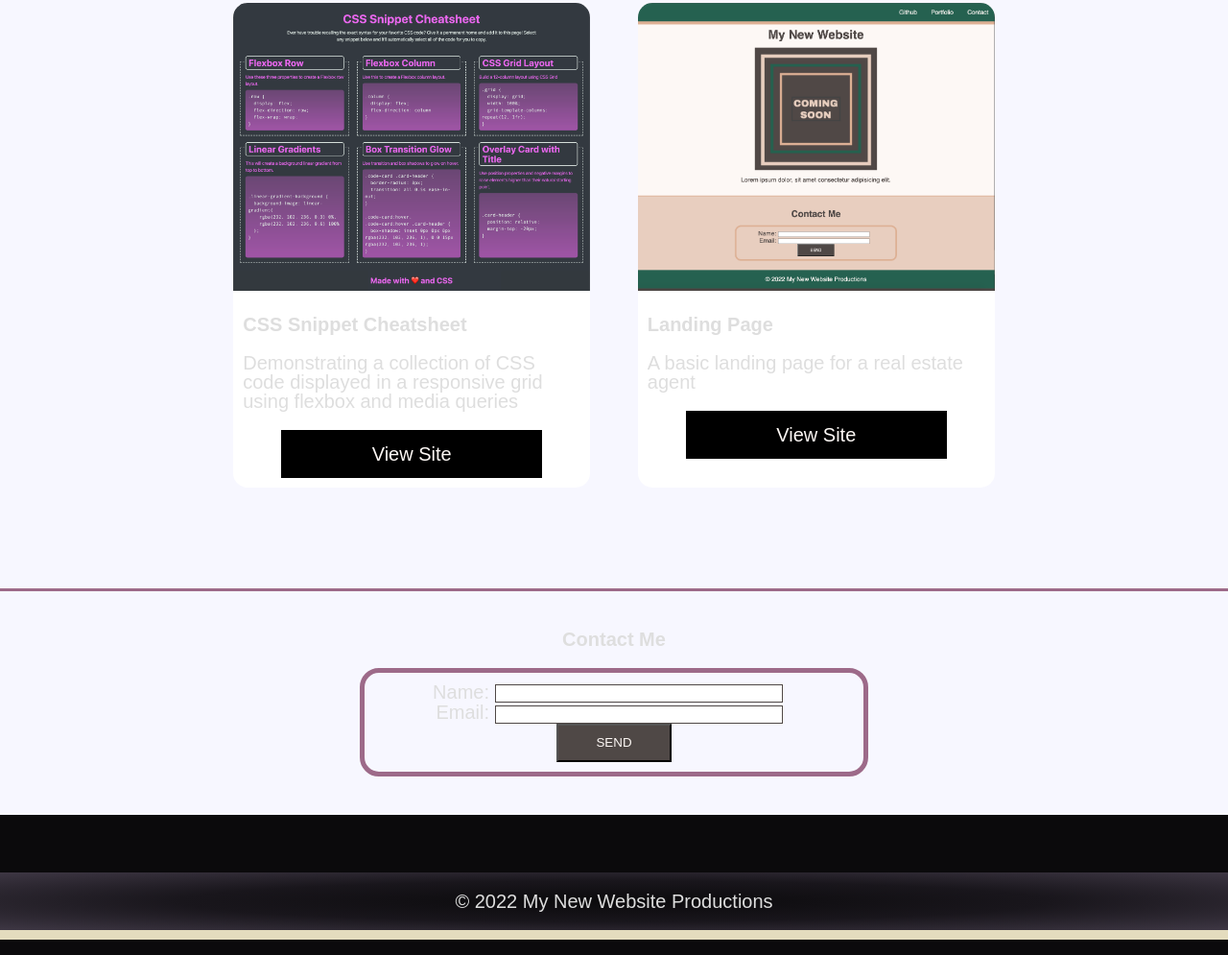
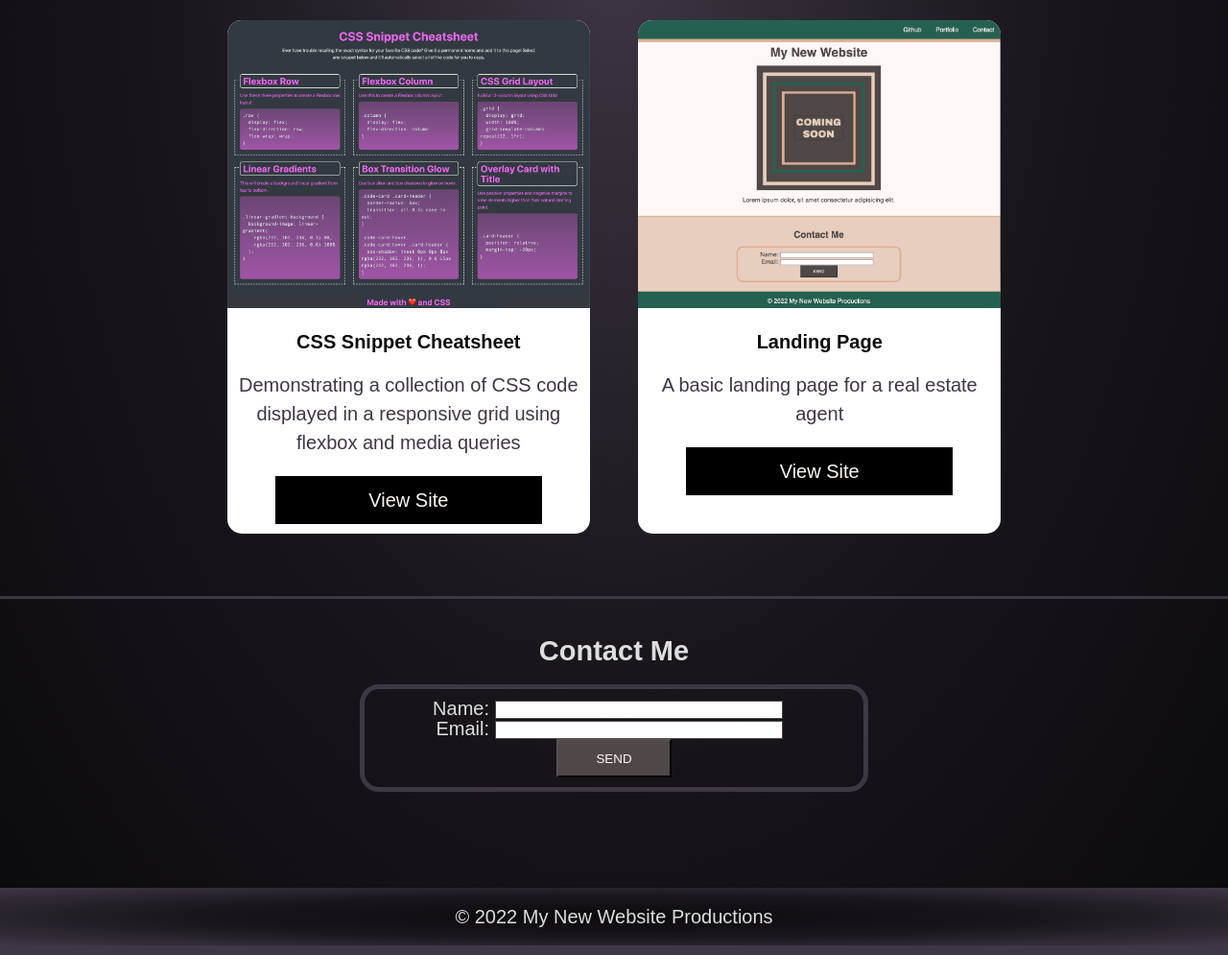
Before and after one commit to mschmitzzz/hw-2-professional-portfolio, a plain HTML site: page index.html in a window 1280 px wide. Shown: the part 1134-2129 px from the top of the page at 96% size. Drawn offline with Linux system fonts and the light colour scheme.

Commit message:
new color scheme

```diff
--- a/assets/css/style.css
+++ b/assets/css/style.css
@@ -2,7 +2,7 @@ body {
   position: relative;
   font-family: "Goudy Bookletter 1911", sans-serif;
   font-size: 20px;
-  background-color: #0b0a0c;
+  background-image: radial-gradient(#3e3744, #19161c, #0b0a0c);
   color: #dededeff;
 }
 
@@ -15,6 +15,10 @@ h1 {
   font-size: 32px;
   font-family: Verdana, Geneva, Tahoma, sans-serif;
   font-weight: 700;
+}
+
+h2 {
+  font-size: 29px;
 }
 
 main {
@@ -42,13 +46,13 @@ footer {
 
 header {
   position: fixed;
-  border-bottom: 10px solid #e4dcbeff;
+  border-bottom: 10px solid #3e3744;
 }
 
 footer {
   margin-top: 0;
   bottom: 0;
-  border-bottom: 10px solid #e4dcbeff;
+  border-bottom: 10px solid #3e3744;
   color: #dededeff;
 }
 
@@ -59,8 +63,7 @@ figure {
 section {
   margin-bottom: 0;
   padding: 20px 10px 40px 10px;
-  border-top: 3px solid #9d6a89;
-  background-color: #f7f7ff;
+  border-top: 3px solid #3e3744;
 }
 
 form {
@@ -68,7 +71,7 @@ form {
   margin: 0 auto;
   width: 500px;
   padding: 10px;
-  border: 5px solid #9d6a89;
+  border: 5px solid #3e3744;
   border-radius: 20px;
 }
 
@@ -116,7 +119,7 @@ button {
   height: 200px;
   border-radius: 100px;
   padding: 15px;
-  border: solid 5px #0c2461;
+  border: solid 5px #3e3744;
   display: block;
   margin: 20px auto;
 }
@@ -130,18 +133,10 @@ button {
 .card {
   background: white;
   width: 30%;
-  /* height: 100px; */
   margin: 2%;
   border-radius: 15px;
+  text-align: center;
 }
-
-/* .card:nth-child(4n-3) {
-  width: 60%;
-} */
-
-/* #first-card {
-  width: 500px;
-} */
 
 .card-image {
   height: 300px;
@@ -165,9 +160,13 @@ button {
 
 .card h3 {
   padding: 10px;
+  color: #0b0a0c;
+  font-weight: 900;
 }
 .card p {
   padding: 10px;
+  line-height: 30px;
+  color: #3e3744;
 }
 .card a {
   background-color: black;
--- a/index.html
+++ b/index.html
@@ -36,7 +36,7 @@
 
       <section id="portfolio">
         <h2 class="text-center">Portfolio</h2>
-        <section class="container">
+        <div class="container">
           <div class="card" id="first-card">
             <div class="card-image img1"></div>
             <h3>Rock Paper Scissors Simulator</h3>
@@ -46,16 +46,20 @@
           <div class="card">
             <div class="card-image img2"></div>
             <h3>Code Refactor</h3>
-            <p>Adding semantic HTML tags for accessibility and streamlined CSS
-              for cleaner stylesheet</p>
-              <a href="">View Site</a>
+            <p>
+              Adding semantic HTML tags for accessibility and streamlined CSS
+              for cleaner stylesheet
+            </p>
+            <a href="">View Site</a>
           </div>
           <div class="card">
             <div class="card-image img3"></div>
             <h3>CSS Snippet Cheatsheet</h3>
-            <p>Demonstrating a collection of CSS code displayed in a responsive
-              grid using flexbox and media queries</p>
-              <a href="">View Site</a>
+            <p>
+              Demonstrating a collection of CSS code displayed in a responsive
+              grid using flexbox and media queries
+            </p>
+            <a href="">View Site</a>
           </div>
           <div class="card">
             <div class="card-image img4"></div>
@@ -63,46 +67,6 @@
             <p>A basic landing page for a real estate agent</p>
             <a href="">View Site</a>
           </div>
-        </section>
-        <!-- <div class="container">
-          <div class="cards">
-            <div class="image-section img-one"></div>
-            <div class="content">
-              <h3>Rock Paper Scissors Simulator</h3>
-              <p>A basic demonstration of JavaScript fundamentals</p>
-              <a href="" class="button">View Page</a>
-            </div>
-          </div>
-          <div class="cards">
-            <div class="image-section img-two"></div>
-            <div class="content">
-              <h3>Code Refactor</h3>
-              <p>
-                Adding semantic HTML tags for accessibility and streamlined CSS
-                for cleaner stylesheet
-              </p>
-              <a href="" class="button">View Page</a>
-            </div>
-          </div>
-          <div class="cards">
-            <div class="image-section img-three"></div>
-            <div class="content">
-              <h3>CSS Snippet Cheatsheet</h3>
-              <p>
-                Demonstrating a collection of CSS code displayed in a responsive
-                grid using flexbox and media queries
-              </p>
-              <a href="" class="button">View Page</a>
-            </div>
-          </div>
-          <div class="cards">
-            <div class="image-section img-four"></div>
-            <div class="content">
-              <h3>Landing Page</h3>
-              <p>A basic landing page for a real estate agent</p>
-              <a href="" class="button">View Page</a>
-            </div>
-          </div> -->
         </div>
       </section>
 
```
